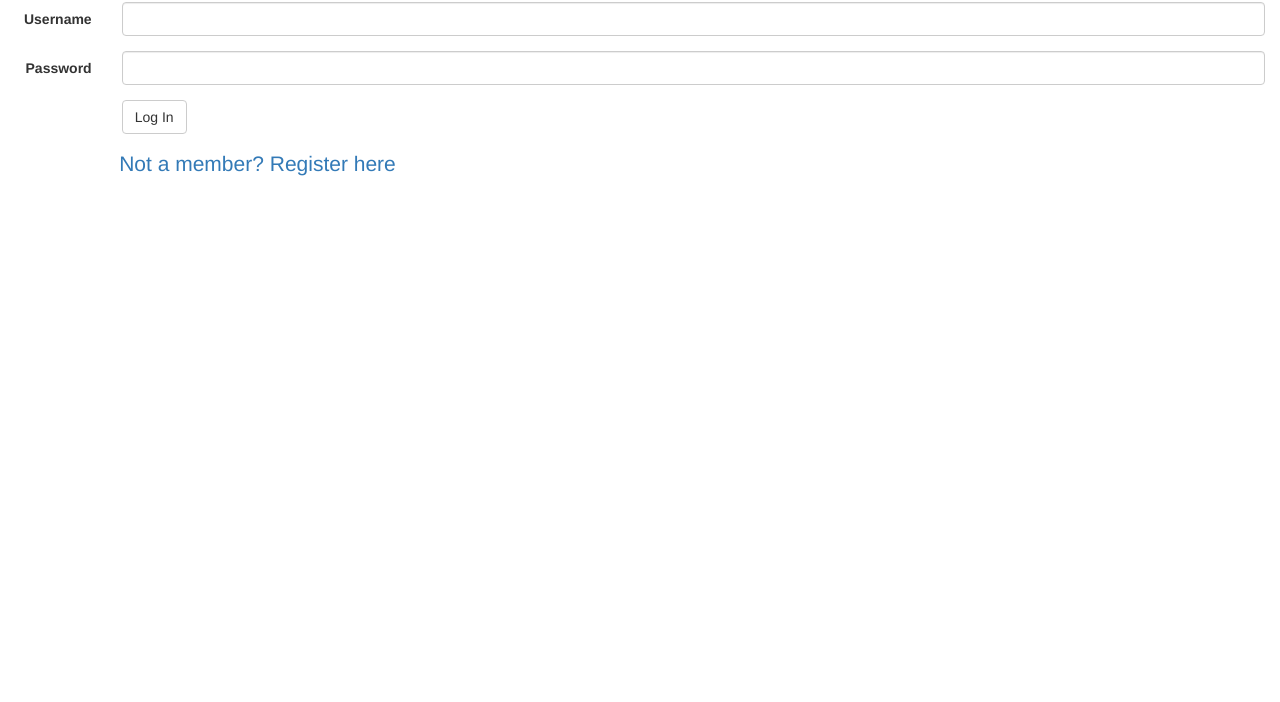
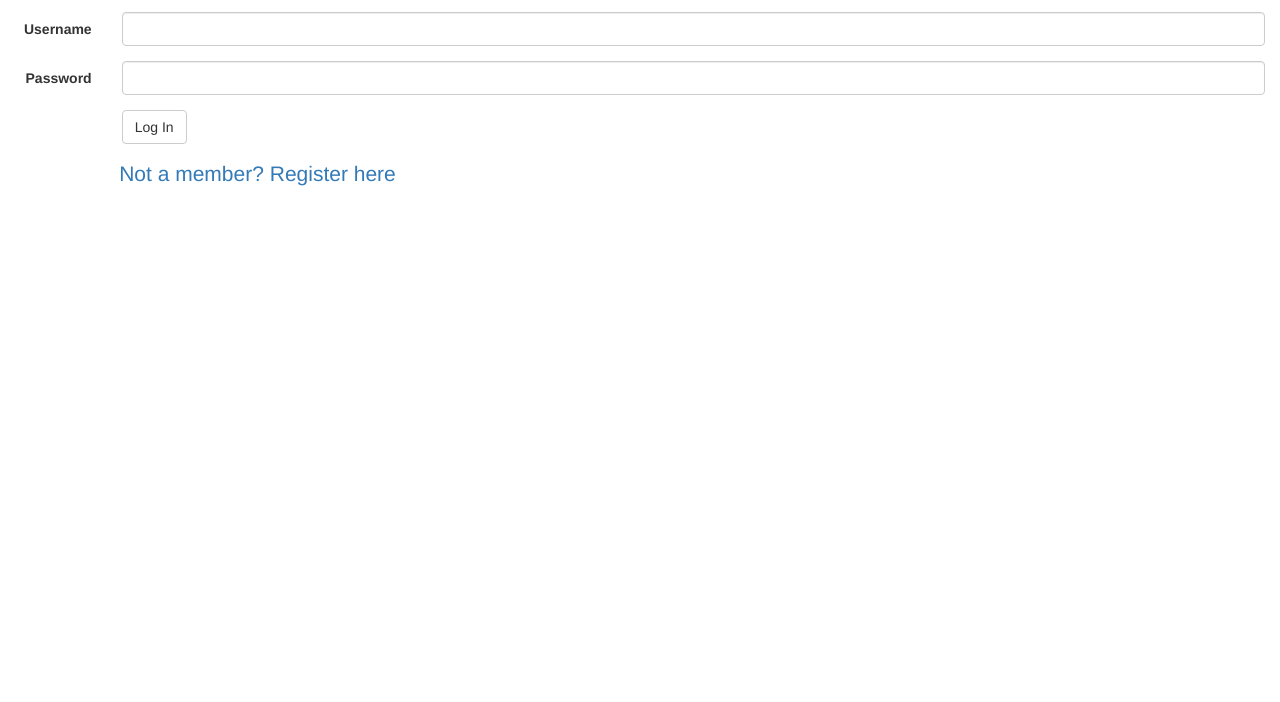
Before and after one commit to muha95/bepis-chat, a website: page public/login.html in a window 1280 px wide. Shown: the part 98-800 px from the top of the page. Drawn offline with nearby package versions, Linux system fonts and the light colour scheme.

Commit message:
More padding added to body style

```diff
--- a/public/css/main-styles.css
+++ b/public/css/main-styles.css
@@ -1,3 +1,7 @@
+body {
+    padding: 10px 0;
+}
+
 .page-title {
     font-family: 'Lobster', cursive;
     text-align: center;
```
